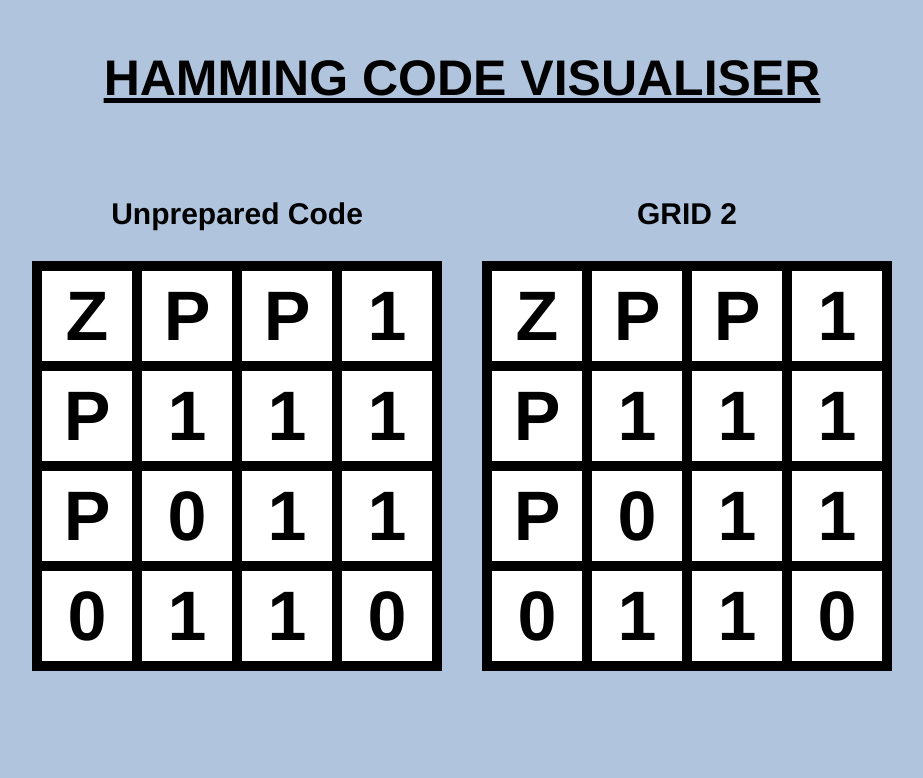
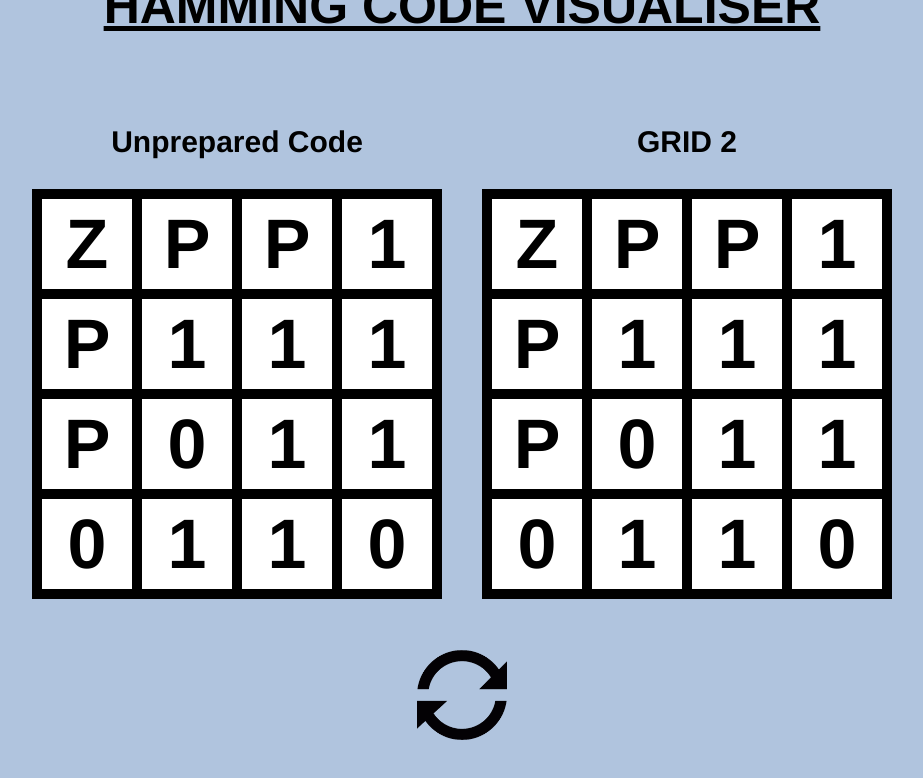
Before and after one commit to SirOatLand/HammingCodeVisualiser, a plain HTML site: page HammingCodeVisualiser/index.html in a window 1280 px wide. Shown: the whole page, without its empty margins (178-1101 px from the left). Drawn offline with nearby package versions, Linux system fonts and the light colour scheme.

Commit message:
Added button/button image for new code

```diff
--- a/HammingCodeVisualiser/app.js
+++ b/HammingCodeVisualiser/app.js
@@ -70,10 +70,6 @@ function CheckEven(ParityCheck, infoArray){
     if(sum % 2 !== 0) infoArray[ParityCheck[0]] = 1
     else infoArray[ParityCheck[0]] = 0
 }
-
-const unprepArray = randomUnprepArray()
-console.log(unprepArray)
-
 
 
 ////////////////////////////////////////////////////
@@ -195,6 +191,8 @@ function buttonFunctions(ParentDiv){
   });
 }
 
+const unprepArray = randomUnprepArray()
+console.log(unprepArray)
 
 createGrid('unprepBits', unprepArray)
 buttonFunctions('unprepBits')
--- a/HammingCodeVisualiser/index.html
+++ b/HammingCodeVisualiser/index.html
@@ -22,7 +22,9 @@
             </div>
         </div>
     </div>
-
+    <button class="resetButton" type="submit" >
+        <img src="./assets/ResetButton.png" width="90" height="90" alt="submit" />
+    </button>
     <script defer type="text/javascript" src="app.js"></script>
 </body>
 </html>
--- a/HammingCodeVisualiser/styles.css
+++ b/HammingCodeVisualiser/styles.css
@@ -71,3 +71,9 @@ button.square {
 .square:active {
     background-color: grey;
 }
+
+.resetButton {
+    border: 0;
+    background: transparent;
+    margin-top: 50px;
+}
```
Also changed, not shown: HammingCodeVisualiser/assets/ResetButton.png (added).
